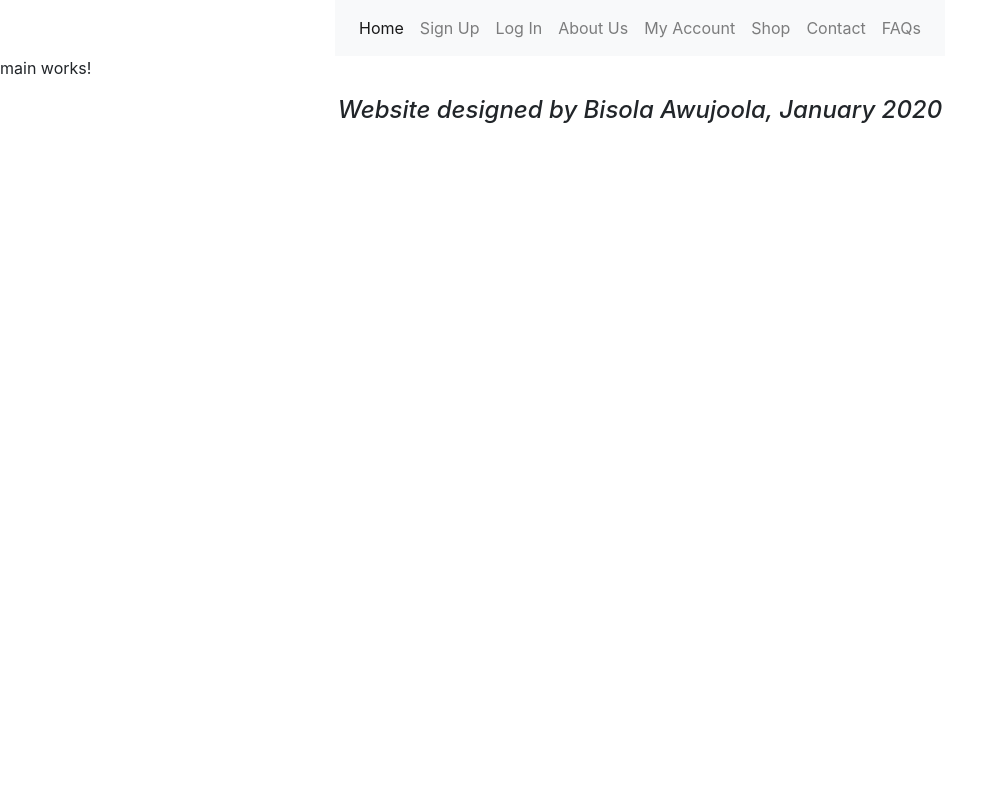
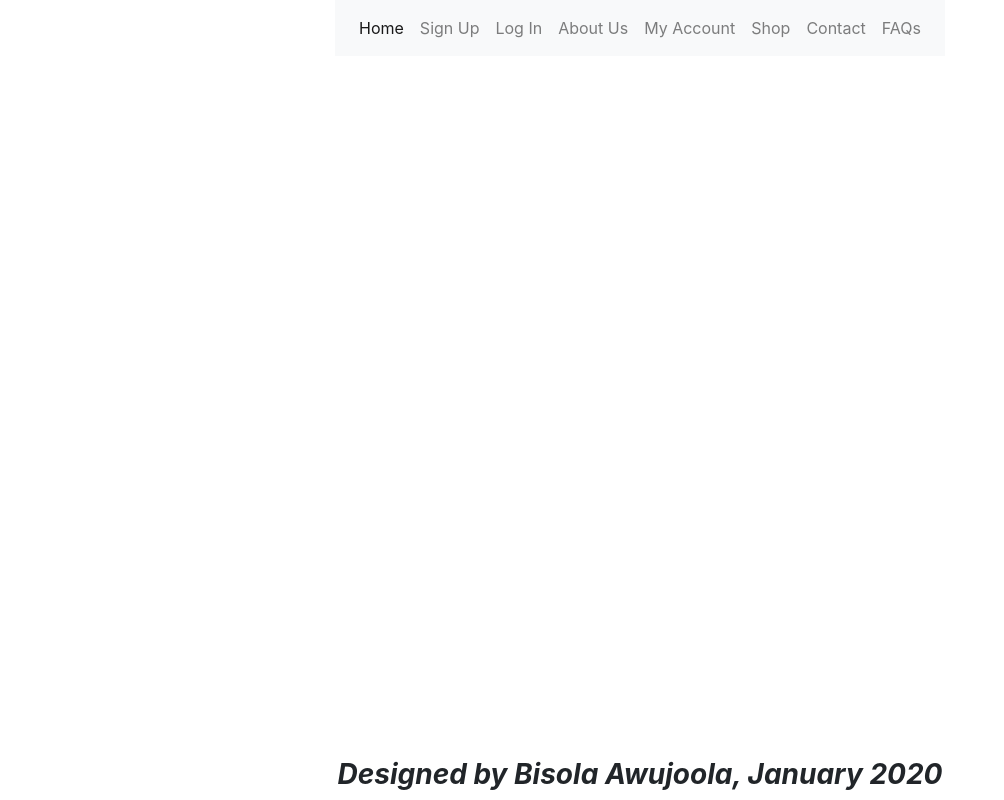
Before and after one commit to bisolaj/Webstore, an Angular app in the folder Webstore/: page / in a window 1280 px wide. Shown: the whole page, without its empty margins (0-1004 px from the left). Built offline with nearby package versions, Linux system fonts and the light colour scheme.

Commit message:
Second Commit

```diff
--- a/Webstore/src/app/app.component.html
+++ b/Webstore/src/app/app.component.html
@@ -1,3 +1,15 @@
-<app-header></app-header>
-<app-main></app-main>
-<app-footer></app-footer>
+<div class="container-fluid">
+    <div class="row">
+      <div class="col">
+        <app-header></app-header>
+      </div>
+    </div>
+    <div class="row">
+      <router-outlet></router-outlet>
+    </div>
+    <div class="row">
+      <div class="col">
+        <app-footer></app-footer>
+      </div>
+    </div>
+  </div>
--- a/Webstore/src/app/app.module.ts
+++ b/Webstore/src/app/app.module.ts
@@ -6,13 +6,15 @@ import { AppComponent } from './app.component';
 import { HeaderComponent } from './views/pages/header/header.component';
 import { MainComponent } from './views/pages/main/main.component';
 import { FooterComponent } from './views/pages/footer/footer.component';
+import { HomeComponent } from './views/pages/home/home.component';
 
 @NgModule({
   declarations: [
     AppComponent,
     HeaderComponent,
     MainComponent,
-    FooterComponent
+    FooterComponent,
+    HomeComponent
   ],
   imports: [
     BrowserModule,
--- a/Webstore/src/app/views/pages/footer/footer.component.html
+++ b/Webstore/src/app/views/pages/footer/footer.component.html
@@ -1,7 +1,7 @@
 <div class="container-fluid">
-    <div class="row d-flex justify-content-center">
-        <div class="col d-flex justify-content-center">
-            <h4><i>Website designed by Bisola Awujoola, January 2020</i></h4>
-        </div>
+    <div class="row d-flex justify-content-center fixed-bottom">
+        <h3><b><i>Designed by Bisola Awujoola, January 2020</i></b></h3>
     </div>
-</div>
+
+
+    </div>
--- /dev/null
+++ b/Webstore/src/app/views/pages/home/home.component.html
@@ -0,0 +1 @@
+<p>home works!</p>
--- /dev/null
+++ b/Webstore/src/app/views/pages/home/home.component.ts
@@ -0,0 +1,15 @@
+import { Component, OnInit } from '@angular/core';
+
+@Component({
+  selector: 'app-home',
+  templateUrl: './home.component.html',
+  styleUrls: ['./home.component.scss']
+})
+export class HomeComponent implements OnInit {
+
+  constructor() { }
+
+  ngOnInit() {
+  }
+
+}
```
Also changed, not shown: Webstore/src/app/views/pages/home/home.component.scss (added), 1 other file (tests, documents, lock files or other folders).
